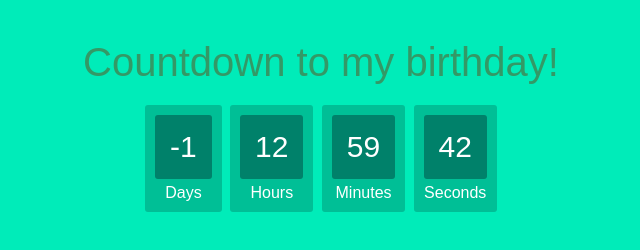
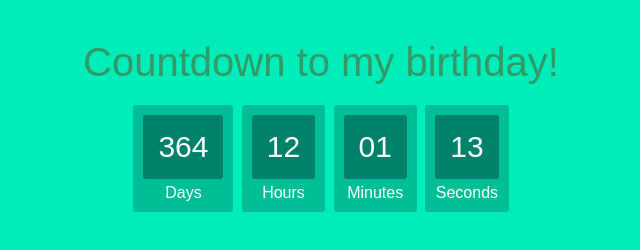
Before and after one commit to noah-grocery/countdown-to-birthday, a plain HTML site: page index.html in a window 1280 px wide. Shown: the whole page, without its empty margins (319-959 px from the left). Drawn offline with Linux system fonts and the light colour scheme.

Commit message:
Update index.html

```diff
--- a/index.html
+++ b/index.html
@@ -109,7 +109,7 @@ function initializeClock(id, endtime) {
   const timeinterval = setInterval(updateClock, 1000);
 }
 
-const deadline = 'April 16 2024';
+const deadline = 'April 16 2025';
 initializeClock('clockdiv', deadline);
     </script>
   </body>
```
